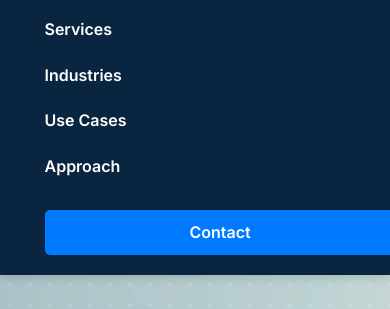
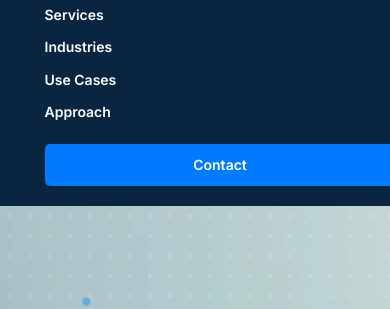
Before and after one commit to automationtechsolutions/automation-website, a plain HTML site: page index.html in a window 390 px wide. Shown: the part 90-399 px from the top of the page. Drawn offline with nearby package versions, Linux system fonts and the light colour scheme.

Commit message:
Add files via upload

```diff
--- a/style.css
+++ b/style.css
@@ -484,3 +484,48 @@ header nav .btn-contact {
         text-align: center;
     }
 }
+
+/* ===== Mobile Header Adjustments ===== */
+@media (max-width: 768px) {
+    /* Make header scrollable, not sticky */
+    header {
+        position: relative !important;
+        top: auto !important;
+        box-shadow: none !important;
+    }
+
+    /* Stack nav items vertically */
+    header nav {
+        flex-direction: column;
+        align-items: flex-start;
+        gap: 10px;
+    }
+
+    header nav .nav-links {
+        flex-direction: column;
+        width: 100%;
+        gap: 10px;
+    }
+
+    /* Contact button full width on mobile */
+    header nav .btn-contact {
+        width: 100%;
+        text-align: center;
+        margin-top: 10px;
+        white-space: normal; /* allow wrapping if needed */
+    }
+}
+
+/* Optional: very small screens (<480px) */
+@media (max-width: 480px) {
+    header h1 {
+        font-size: 20px;
+    }
+    nav a {
+        font-size: 14px;
+    }
+    .btn-contact {
+        padding: 8px 15px;
+        font-size: 14px;
+    }
+}
```
